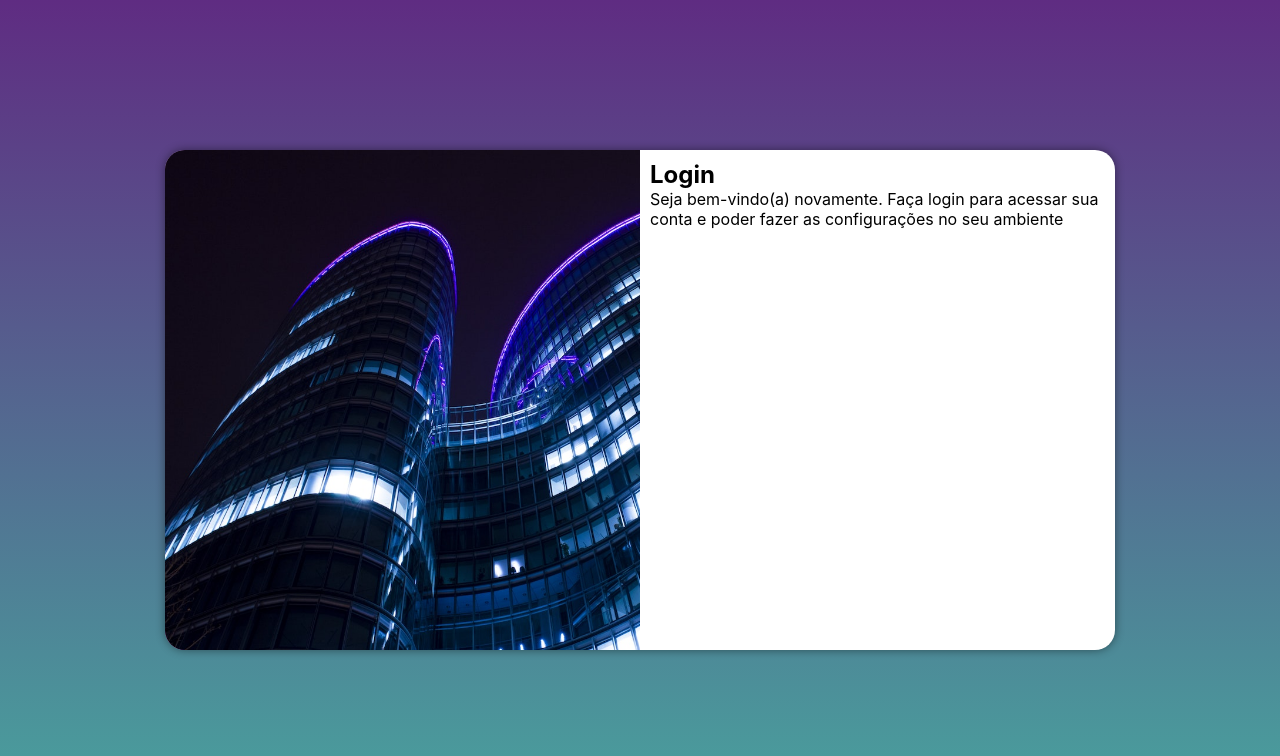
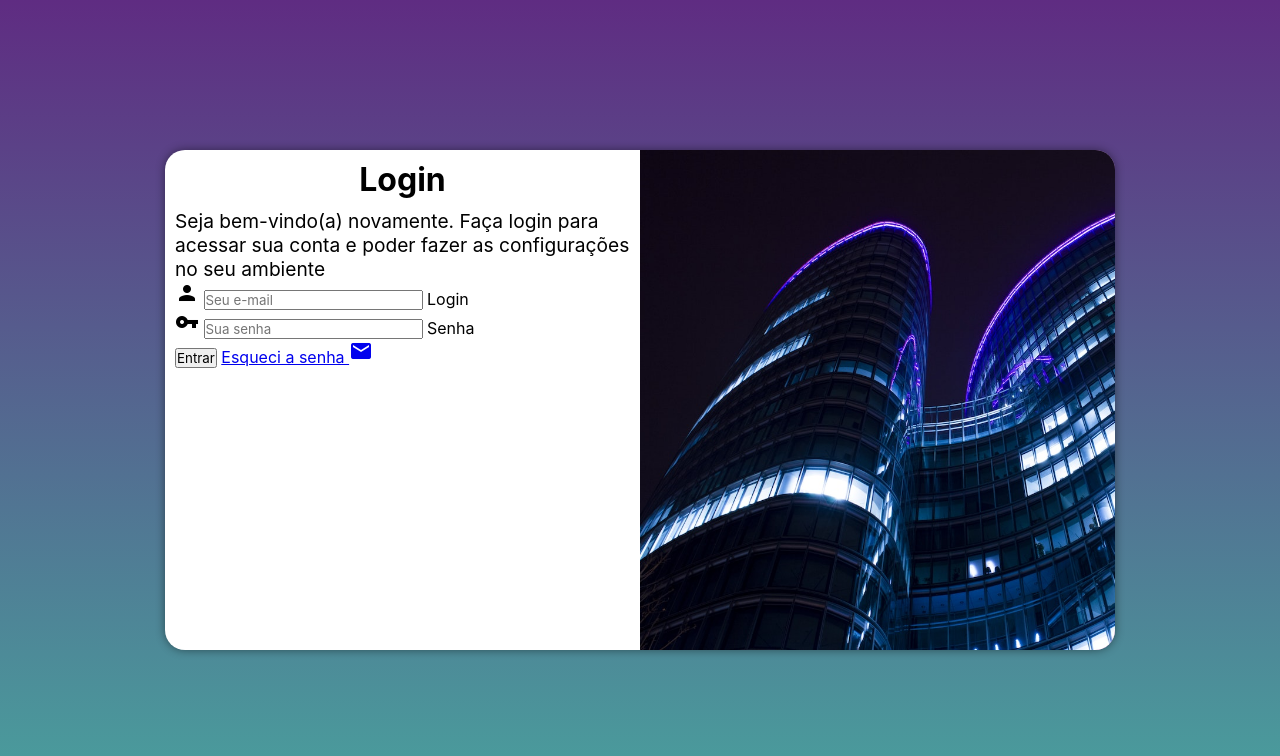
Before and after one commit to GabriellSSouza/projeto-login, a plain HTML site: page index.html in a window 1280 px wide. Drawn offline with Linux system fonts and the light colour scheme.

Commit message:
atualizando projeto

```diff
--- a/estilos/media-query.css
+++ b/estilos/media-query.css
@@ -33,13 +33,21 @@
     }
 
     #login > #imagem{
-        float: left;
+        float: right;
         width: 50%;
         height: 100%;
     }
 
     #login > #formulario{
-        float: right;
+        float: left;
         width: 50%;
     }
+
+    #formulario > h1 {
+        font-size: 2em;
+    }
+
+    #formulario > p {
+        font-size: 1.2em;
+    }
 }
--- a/estilos/style.css
+++ b/estilos/style.css
@@ -54,3 +54,12 @@ main{
 #login > #formulario{
     padding: 10px;
 }
+
+#formulario > h1{
+    text-align: center;
+    margin-bottom:10px;
+}
+
+#formulario > p {
+    font-size: 0.8em;
+}
--- a/index.html
+++ b/index.html
@@ -7,6 +7,7 @@
     <title>Login</title>
     <link rel="stylesheet" href="estilos/style.css">
     <link rel="stylesheet" href="estilos/media-query.css">
+    <link href="https://fonts.googleapis.com/icon?family=Material+Icons" rel="stylesheet">
 </head>
 <body>
     <main>
@@ -17,8 +18,19 @@
             <div id="formulario">
                 <h1>Login</h1>
                 <p>Seja bem-vindo(a) novamente. Faça login para acessar sua conta e poder fazer as configurações no seu ambiente </p>
-                <form action="login.php" method="post">
-
+                <form action="login.php" method="post" autocomplete="on">
+                    <div class="campo">
+                        <span class="material-icons">person</span>
+                        <input type="email" name="login" id="ilogin" placeholder="Seu e-mail" autocomplete="email" required maxlength="30">
+                        <label for="ilogin">Login</label>
+                    </div>
+                    <div class="campo">
+                        <span class="material-icons">vpn_key</span>
+                        <input type="password" name="senha" id="isenha" placeholder="Sua senha" autocomplete="current-password" required minlength="8" maxlength="20">
+                        <label for="isenha">Senha</label>
+                    </div>
+                    <input type="submit" value="Entrar">
+                    <a href="esqueci.html">Esqueci a senha <span class="material-icons">mail</span></a>
                 </form>
             </div>
         </section>
```
